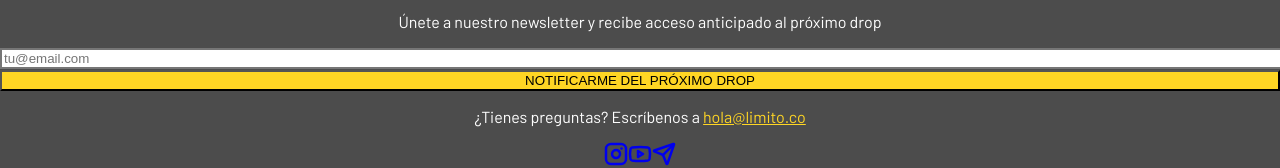
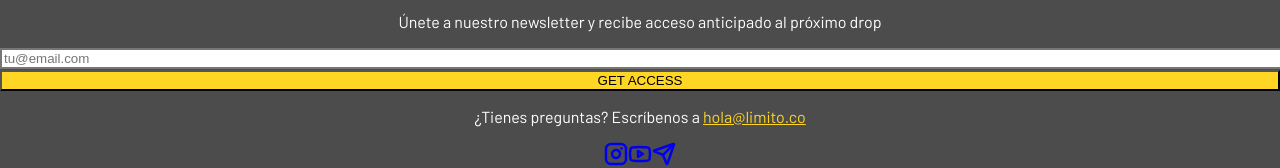
Before and after one commit to shy019/limito, a Next.js app: page /soldout in a window 1280 px wide. Shown: the part 435-603 px from the top of the page. Built offline with nearby package versions, Linux system fonts and the light colour scheme; no server answers.

Commit message:
feat: Cambiar botón de NOTIFICARME a GET ACCESS

```diff
--- a/app/soldout/page.tsx
+++ b/app/soldout/page.tsx
@@ -132,7 +132,7 @@ export default function SoldOutPage() {
                   disabled={submitting}
                   className="w-full bg-[#ffd624] text-black py-5 text-base font-black uppercase tracking-wider rounded-xl transition-all disabled:opacity-50 hover:bg-[#ffed4e] hover:shadow-2xl hover:scale-105 active:scale-95"
                 >
-                  {locale === 'es' ? 'Notificarme del Próximo Drop' : 'Notify Me of Next Drop'}
+                  GET ACCESS
                 </button>
               </form>
             )}
--- a/messages/en.json
+++ b/messages/en.json
@@ -5,7 +5,7 @@
     "newsletter": {
       "title": "Get notified",
       "placeholder": "your@email.com",
-      "button": "NOTIFY ME",
+      "button": "GET ACCESS",
       "success": "✓ Thanks! We'll notify you about the launch",
       "error": "Error subscribing"
     },
--- a/messages/es.json
+++ b/messages/es.json
@@ -5,7 +5,7 @@
     "newsletter": {
       "title": "Recibe notificaciones",
       "placeholder": "tu@email.com",
-      "button": "NOTIFICARME",
+      "button": "GET ACCESS",
       "success": "✓ ¡Gracias! Te avisaremos del lanzamiento",
       "error": "Error al suscribirse"
     },
```
